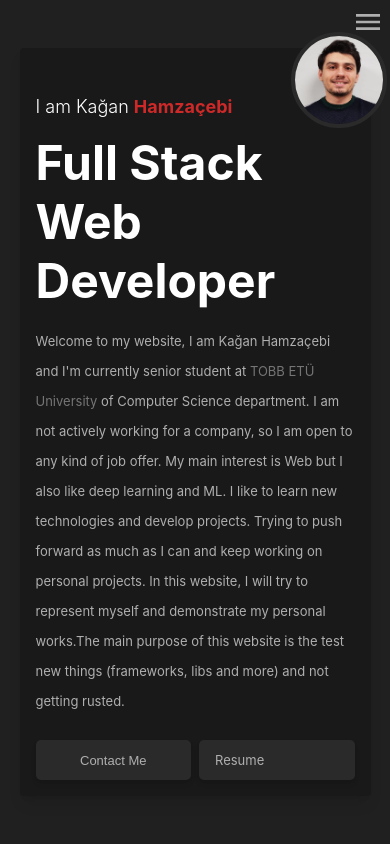
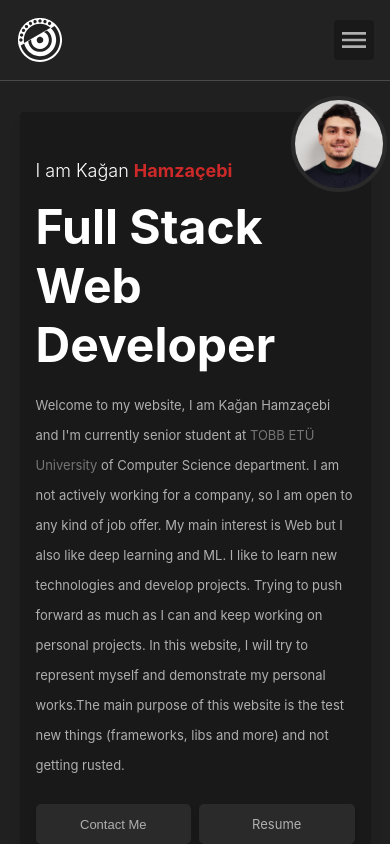
Before and after one commit to KaganHamzacebi/personal-website, a React (Create React App) app: page / in a window 390 px wide. Shown: the top 844 px of the page. Built offline with nearby package versions, Linux system fonts and the light colour scheme.

Commit message:
header mobile view upgraded, some general css fix & improvements

```diff
--- a/src/components/Header/Header.tsx
+++ b/src/components/Header/Header.tsx
@@ -5,6 +5,7 @@ import {useSelector} from "react-redux";
 import {getNavSelector, setNav} from "../../features/scrollController/ScrollController";
 import {useAppDispatch} from "../../app/hooks";
 import {scrollTo} from "../../features/scrollController/ScrollUtils";
+import {GiAbstract002} from 'react-icons/gi';
 
 function Header(
     {
@@ -31,9 +32,13 @@ function Header(
 
     return (
         <div>
-            <MdMenu onClick={() => setShowHeader(!showHeader)} className="header__btn"/>
+            <div className="header-btn-wrapper">
+                <GiAbstract002 className="header__nav__mobile__logo" />
+                <MdMenu onClick={() => setShowHeader(!showHeader)} className="header__btn"/>
+            </div>
             <div className={`header ${showHeader && "mobile"}`}>
                 <nav className="header__nav">
+                    <GiAbstract002 onClick={() => setShowHeader(false)} className="header__nav__logo" />
                     <ul>
                         <li>
                             <span
--- a/src/components/Header/header.scss
+++ b/src/components/Header/header.scss
@@ -15,26 +15,27 @@
   @include flex-center(row);
   @include set-transition(0.5s);
 
+  @include media-md {
+    transform: translateX(0);
+  }
+
   &.mobile {
     transform: translateX(0);
     width: 100%;
     opacity: 0.99;
   }
 
-  @include media-md {
-    transform: translateX(0);
-  }
-
   &__btn {
-    position: fixed;
+    position: relative;
     visibility: visible;
     z-index: 3;
-    width: 2rem;
-    height: 2rem;
-    right: 0.35rem;
-    top: 0.35rem;
+    width: 2.5rem;
+    height: 2.5rem;
+    padding: 0.25rem;
     cursor: pointer;
     color: getTextColor("secondary");
+    border-radius: 0.25rem;
+    background-color: getMainColor("dark-gray");
 
     @include media-md {
       visibility: hidden;
@@ -51,11 +52,23 @@
       @include flex-center(column);
     }
 
+    &__logo {
+      width: 4rem;
+      height: 4rem;
+      margin-bottom: 2rem;
+      align-self: start;
+      cursor: pointer;
+
+      @include media-md {
+        cursor: auto;
+        pointer-events: none;
+      }
+    }
+
     & > ul {
       width: 100%;
       list-style-type: none;
       padding: 0;
-      margin-right: 40px;
 
       & > li {
         font-weight: getFontWeight("sbold");
@@ -89,3 +102,27 @@
     }
   }
 }
+
+.header-btn-wrapper {
+  position: fixed;
+  visibility: visible;
+  z-index: 2;
+  border-bottom: 1px solid getMainColor("light-gray");
+  padding: 1rem;
+  width: 100%;
+  background-color: getMainColor("thirdy");
+  display: flex;
+  align-items: center;
+  justify-content: space-between;
+  @include slide-bottom(0.35s, -140px);
+
+  @include media-md {
+    visibility: hidden;
+  }
+}
+
+.header__nav__mobile__logo {
+  width: 3rem;
+  height: 3rem;
+  color: getTextColor("primary");
+}
--- a/src/styles/_animations.scss
+++ b/src/styles/_animations.scss
@@ -105,3 +105,19 @@
     }
   }
 }
+
+@mixin slide-bottom($duration, $slide) {
+  animation-name: slide-bottom;
+  animation-duration: $duration;
+  animation-delay: 0s;
+  animation-timing-function: linear;
+
+  @keyframes slide-bottom {
+    0% {
+      transform: translateY($slide);
+    }
+    100% {
+      transform: translateY(0px);
+    }
+  }
+}
--- a/src/views/Home/AboutMeSection/aboutMeSection.scss
+++ b/src/views/Home/AboutMeSection/aboutMeSection.scss
@@ -69,6 +69,7 @@
   &__contactBtn {
     margin-top: 1.5rem;
     width: 100%;
+    text-align: center;
     font-size: getFontSize("sm");
     @include standard-btn;
 
--- a/src/views/Home/home.scss
+++ b/src/views/Home/home.scss
@@ -20,9 +20,13 @@
   width: 100%;
   height: 100%;
   min-height: 100vh;
-  padding: 3rem 5%;
+  padding: 7rem 5% 2rem 5%;
   background-color: getMainColor("secondary");
   @include flex-center(row);
+
+  @include media-md {
+    padding: 2rem 5%;
+  }
 
   @include media-xl {
     padding-right: 20%;
```
